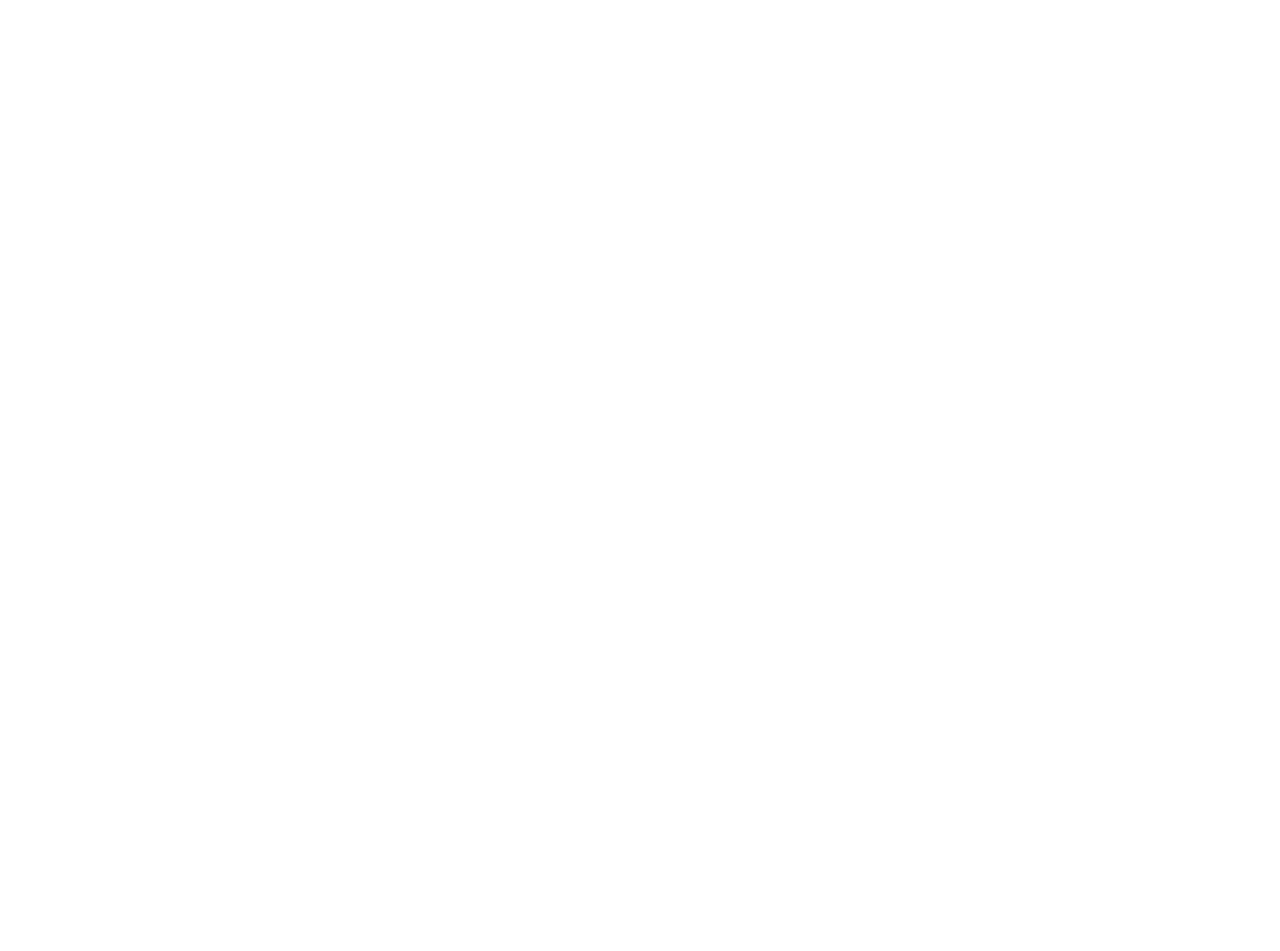
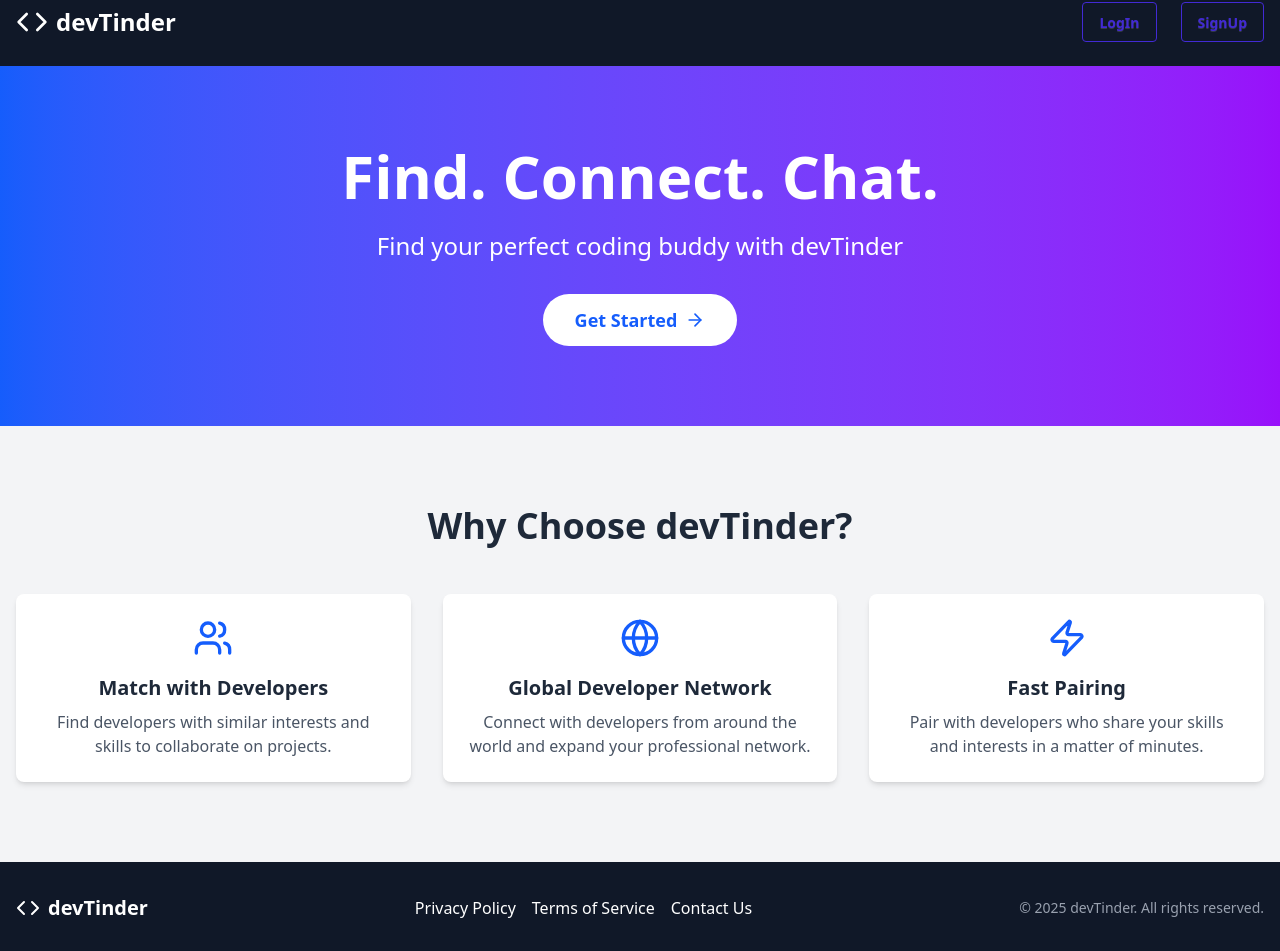
Before and after one commit to badampudimahesh2005/devtinder_frontend, a React (Vite) app: page / in a window 1280 px wide. Shown: the part 46-997 px from the top of the page. Before the commit the page ends 800 px from the top, so only its background shows below. Built offline with nearby package versions, Linux system fonts and the light colour scheme.

Commit message:
landingpage

```diff
--- a/package.json
+++ b/package.json
@@ -12,8 +12,10 @@
   "dependencies": {
     "@reduxjs/toolkit": "^2.8.2",
     "@tailwindcss/vite": "^4.1.6",
+    "lucide-react": "^0.510.0",
     "react": "^19.1.0",
     "react-dom": "^19.1.0",
+    "react-router-dom": "^7.6.0",
     "tailwindcss": "^4.1.6"
   },
   "devDependencies": {
--- a/src/App.jsx
+++ b/src/App.jsx
@@ -1,10 +1,28 @@
-import React from 'react'
-
+import { BrowserRouter, Routes, Route } from 'react-router-dom'
+import Body from './pages/Body'
+import ContactUs from './pages/ContactUs'
+import Signup from './pages/Signup'
+import Login from './pages/Login'
+import Home from './pages/Home'
 const App = () => {
   return (
-    <div>
-      Hello World
-    </div>
+    <BrowserRouter basename='/'>
+
+      <Routes>
+        <Route path='/' element={<Body />} >
+         <Route path="/" element={<Home />} />
+          <Route path="/login" element={<Login />} />
+          <Route path="/signup" element={<Signup />} />
+          {/* <Route path="/terms-of-service" element={<TermsOfService />} /> */}
+          {/* <Route path="/privacy-policy" element={<PrivacyPolicy />} /> */}
+          <Route path="/contact-us" element={<ContactUs />} />
+
+
+          <Route path="*" element={<Home />} />
+        </Route>
+      </Routes>
+
+    </BrowserRouter>
   )
 }
 
--- /dev/null
+++ b/src/components/Features.jsx
@@ -0,0 +1,38 @@
+import { Users, Code, Zap, Globe } from "lucide-react"
+
+const features = [
+  {
+    icon: <Users size={40} />,
+    title: "Match with Developers",
+    description: "Find developers with similar interests and skills to collaborate on projects.",
+  },
+  {
+    icon: <Globe size={40} />,
+    title: "Global Developer Network",
+    description: "Connect with developers from around the world and expand your professional network.",
+  },
+  {
+    icon: <Zap size={40} />,
+    title: "Fast Pairing",
+    description: "Pair with developers who share your skills and interests in a matter of minutes.",
+  },
+]
+
+export default function Features() {
+  return (
+    <section id="features" className="py-20 bg-gray-100">
+      <div className="container mx-auto px-4">
+        <h2 className="text-3xl md:text-4xl font-bold text-center mb-12 text-gray-800">Why Choose devTinder?</h2>
+        <div className="grid grid-cols-1 md:grid-cols-2 lg:grid-cols-3 gap-8 justify-center">
+          {features.map((feature, index) => (
+            <div key={index} className="bg-white p-6 rounded-lg shadow-md text-center ">
+              <div className="text-blue-600 mb-4 flex justify-center items-center">{feature.icon}</div>
+              <h3 className="text-xl font-semibold mb-2 text-gray-800">{feature.title}</h3>
+              <p className="text-gray-600">{feature.description}</p>
+            </div>
+          ))}
+        </div>
+      </div>
+    </section>
+  )
+}
--- /dev/null
+++ b/src/components/Footer.jsx
@@ -0,0 +1,33 @@
+import { Code } from "lucide-react";
+import { Link } from "react-router-dom";
+
+const Footer = () => {
+  return (
+    <footer className="bg-gray-900 text-white py-8">
+      <div className="container mx-auto px-4">
+        <div className="flex flex-col md:flex-row justify-between items-center">
+          <div className="flex items-center space-x-2 mb-4 md:mb-0">
+            <Code size={24} />
+            <span className="text-xl font-bold">devTinder</span>
+          </div>
+          <nav className="flex space-x-4 mb-4 md:mb-0">
+            <Link to={"/privacy-policy"} className="hover:text-blue-400 transition">
+              Privacy Policy
+            </Link>
+            <Link to={"/terms-of-service"} className="hover:text-blue-400 transition">
+              Terms of Service
+            </Link>
+            <Link to={"/contact-us"} className="hover:text-blue-400 transition">
+              Contact Us
+            </Link>
+          </nav>
+          <div className="text-sm text-gray-400">
+            © {new Date().getFullYear()} devTinder. All rights reserved.
+          </div>
+        </div>
+      </div>
+    </footer>
+  );
+};
+
+export default Footer;
--- /dev/null
+++ b/src/components/Header.jsx
@@ -0,0 +1,28 @@
+import { Code, Menu } from "lucide-react";
+import { Link } from "react-router-dom";
+
+const Header = () => {
+  return (
+    <header className="bg-gray-900 text-white">
+      <div className="container mx-auto px-4 py-6 flex justify-between items-center">
+        <Link to="/" className="flex items-center space-x-2">
+          <Code size={32} />
+          <span className="text-2xl font-bold">devTinder</span>
+        </Link>
+        <nav className="hidden md:flex space-x-6">
+          <Link to="/login">
+            <button className="btn btn-outline btn-primary">LogIn</button>
+          </Link>
+          <Link to="/signup">
+          <button className="btn btn-outline btn-primary">SignUp</button>
+          </Link>
+        </nav>
+        <button className="md:hidden">
+          <Menu size={24} />
+        </button>
+      </div>
+    </header>
+  );
+};
+
+export default Header;
--- /dev/null
+++ b/src/components/Hero.jsx
@@ -0,0 +1,25 @@
+import { ArrowRight } from "lucide-react";
+import { Link } from "react-router-dom";
+const Hero = () => {
+  return (
+    <section className="bg-gradient-to-r from-blue-600 to-purple-600 text-white py-20">
+      <div className="container mx-auto px-4 text-center">
+        <h1 className="text-4xl md:text-6xl font-bold mb-6">
+         Find. Connect. Chat.
+        </h1>
+        <p className="text-xl md:text-2xl mb-8">
+          Find your perfect coding buddy with devTinder
+        </p>
+        <Link
+          to={"/signup"}
+          className="bg-white text-blue-600 px-8 py-3 rounded-full font-bold text-lg inline-flex items-center hover:bg-gray-200 transition"
+        >
+          Get Started
+          <ArrowRight className="ml-2" size={20} />
+        </Link>
+      </div>
+    </section>
+  );
+}
+
+export default Hero
--- /dev/null
+++ b/src/components/Navbar.jsx
@@ -0,0 +1,9 @@
+import React from 'react'
+
+const Navbar = () => {
+  return (
+    <div>Navbar</div>
+  )
+}
+
+export default Navbar
--- /dev/null
+++ b/src/pages/Body.jsx
@@ -0,0 +1,14 @@
+
+import {Outlet} from 'react-router-dom'
+import Navbar from '../components/Navbar'
+
+const Body = () => {
+  return (
+    <>
+    <Navbar />
+    <Outlet />
+    </>
+  )
+}
+
+export default Body
--- /dev/null
+++ b/src/pages/ContactUs.jsx
@@ -0,0 +1,86 @@
+import { useState } from "react"
+import { Link } from "react-router-dom"
+
+export default function ContactUs() {
+  const [formData, setFormData] = useState({
+    name: "",
+    email: "",
+    message: "",
+  })
+
+  const handleChange = (e) => {
+    setFormData({
+      ...formData,
+      [e.target.name]: e.target.value,
+    })
+  }
+
+  const handleSubmit = (e) => {
+    e.preventDefault()
+    // Here you would typically send the form data to your server
+    console.log("Form submitted:", formData)
+    alert("Thank you for your message. We will get back to you soon!")
+    setFormData({ name: "", email: "", message: "" })
+  }
+
+  return (
+    <div className="min-h-screen bg-gray-100 text-gray-900">
+      <div className="container mx-auto px-4 py-8">
+        <Link to="/" className="text-blue-600 hover:underline mb-4 inline-block">
+          &larr; Back to Home
+        </Link>
+        <h1 className="text-3xl font-bold mb-6">Contact Us</h1>
+        <div className="bg-white shadow-md rounded-lg p-6">
+          <p className="mb-4">Have a question or feedback? We'd love to hear from you!</p>
+          <form onSubmit={handleSubmit} className="space-y-4">
+            <div>
+              <label htmlFor="name" className="block mb-1 font-medium">
+                Name
+              </label>
+              <input
+                type="text"
+                id="name"
+                name="name"
+                value={formData.name}
+                onChange={handleChange}
+                required
+                className="w-full px-3 py-2 border rounded-md"
+              />
+            </div>
+            <div>
+              <label htmlFor="email" className="block mb-1 font-medium">
+                Email
+              </label>
+              <input
+                type="email"
+                id="email"
+                name="email"
+                value={formData.email}
+                onChange={handleChange}
+                required
+                className="w-full px-3 py-2 border rounded-md"
+              />
+            </div>
+            <div>
+              <label htmlFor="message" className="block mb-1 font-medium">
+                Message
+              </label>
+              <textarea
+                id="message"
+                name="message"
+                value={formData.message}
+                onChange={handleChange}
+                required
+                rows="4"
+                className="w-full px-3 py-2 border rounded-md"
+              ></textarea>
+            </div>
+            <button type="submit" className="bg-blue-600 text-white px-4 py-2 rounded-md hover:bg-blue-700 transition">
+              Send Message
+            </button>
+          </form>
+        </div>
+      </div>
+    </div>
+  )
+}
--- /dev/null
+++ b/src/pages/Home.jsx
@@ -0,0 +1,22 @@
+
+
+import Header from "../components/Header";
+import Hero from "../components/Hero";
+import Features from "../components/Features";
+import Footer from "../components/Footer";
+
+
+const Home = () => {
+   return (
+    <div className="min-h-screen flex flex-col">
+      <Header />
+      <main className="flex-grow">
+        <Hero />
+        <Features />
+      </main>
+      <Footer />
+    </div>
+  );
+}
+
+export default Home
--- /dev/null
+++ b/src/pages/Login.jsx
@@ -0,0 +1,9 @@
+import React from 'react'
+
+const Login = () => {
+  return (
+    <div>Login</div>
+  )
+}
+
+export default Login;
--- /dev/null
+++ b/src/pages/Signup.jsx
@@ -0,0 +1,9 @@
+import React from 'react'
+
+const Signup = () => {
+  return (
+    <div>Signup</div>
+  )
+}
+
+export default Signup
```
Also changed, not shown: 1 other file (tests, documents, lock files or other folders).
